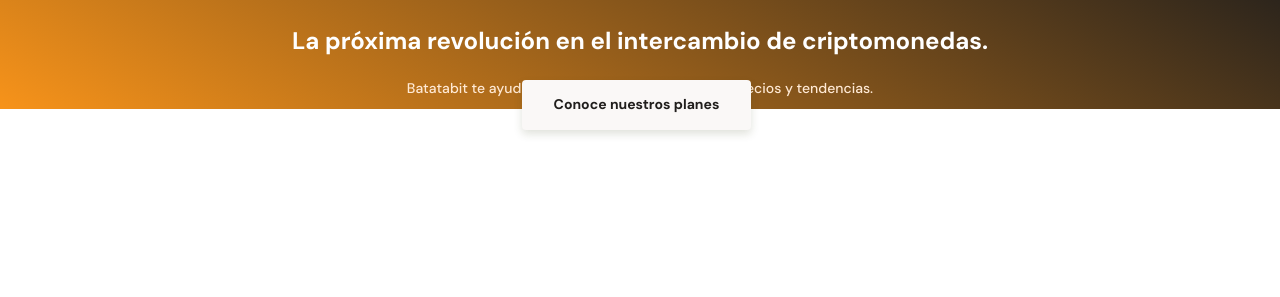
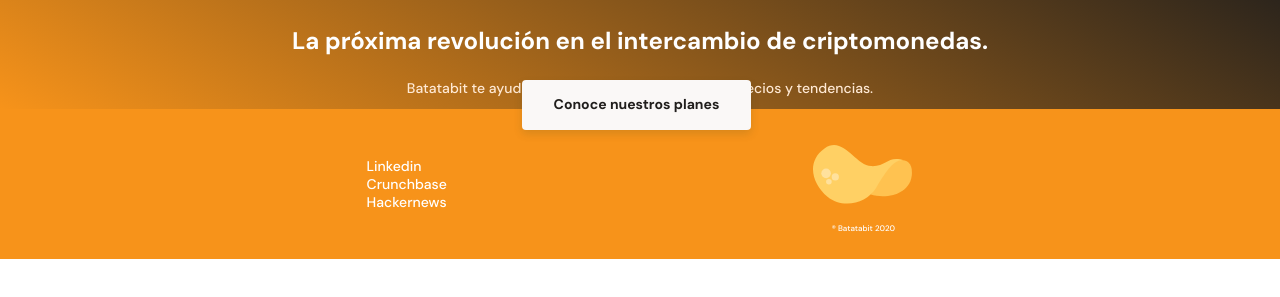
Before and after one commit to erneledesma/cripto-app-batabit, a plain HTML site: page index.html in a window 1280 px wide. Shown: the part 225-522 px from the top of the page. Drawn offline with Linux system fonts and the light colour scheme.

Commit message:
Footer creado y diseñado

```diff
--- a/css/style.css
+++ b/css/style.css
@@ -4,7 +4,7 @@
     --soft-orange: #ffe9d4;
     --secondary-blue: #1a9af7;
     --soft-blue: #e7f5ff;
-    --warn-black: #282623 ;
+    --warn-black: #282623;
     --black: #201e1c;
     --off-white: #faf8f7;
     --just-white: #ffffff;
@@ -31,11 +31,9 @@
     min-width: 320px;
     height: 334px;
     text-align: center;
-    background: linear-gradient(
-        208.83deg,
-        var(--black) 16.69%,
-        var(--bitcoin-orange) 100%
-    );
+    background: linear-gradient(208.83deg,
+            var(--black) 16.69%,
+            var(--bitcoin-orange) 100%);
 
     header img {
         width: 151px;
@@ -59,7 +57,6 @@
         font-weight: bold;
         line-height: 2.6rem;
         color: var(--just-white)
-
     }
 
     .header--title-container p {
@@ -72,7 +69,7 @@
 
     .header--title-container .header--button {
         position: absolute;
-        left:  calc(50% - 118px);
+        left: calc(50% - 118px);
         top: 270px;
         display: block;
         margin-top: 35px;
@@ -93,3 +90,43 @@
 
 
 }
+
+
+footer {
+    display: flex;
+    flex-direction: row;
+    height: 150px;
+    justify-content: space-evenly;
+    align-items: center;
+    background-color: var(--bitcoin-orange);
+
+    p {
+        font-family: "DM Sans", sans-serif;
+        font-size: 14px;
+        font-weight: 500;
+        line-height: 18px;
+        text-align: center;
+        color: var(--just-white);
+    }
+
+    span {
+        font-family: "DM Sans", sans-serif;
+        font-size: 8px;
+        font-weight: 500;
+        line-height: 18px;
+        text-align: center;
+        color: var(--just-white);
+    }
+
+    .footer--socialLinks-conteiner{
+        display: flex;
+        flex-direction: column;
+        align-items: start;
+    }
+    .footer--infoBrand-conteiner{
+        display: flex;
+        flex-direction: column;
+        align-items: center;
+    }
+
+}
--- a/index.html
+++ b/index.html
@@ -1,15 +1,16 @@
 <!DOCTYPE html>
 <html lang="en">
+
 <head>
     <meta charset="UTF-8">
     <meta name="viewport" content="width=device-width, initial-scale=1.0">
     <link rel="stylesheet" href="./css/style.css">
     <link
-      href="https://fonts.googleapis.com/css2?family=DM+Sans:wght@400;500;700&family=Inter:wght@300;500;900&display=swap"
-      rel="stylesheet"
-    />
+        href="https://fonts.googleapis.com/css2?family=DM+Sans:wght@400;500;700&family=Inter:wght@300;500;900&display=swap"
+        rel="stylesheet" />
     <title>Cripto App</title>
 </head>
+
 <body>
     <header>
         <img src="./assets/img/logo.svg" alt="Logo de Batabit" />
@@ -27,7 +28,16 @@
         </section>
     </main>
     <footer>
-
+        <div class="footer--socialLinks-conteiner">
+            <p>Linkedin</p>
+            <p>Crunchbase</p>
+            <p>Hackernews</p>
+        </div>
+        <div class="footer--infoBrand-conteiner">
+            <img src="./assets/icons/batata.svg" alt="triangle with all three sides equal" height="87" width="100" />
+            <span>® Batatabit 2020</span>
+        </div>
     </footer>
 </body>
+
 </html>
```
